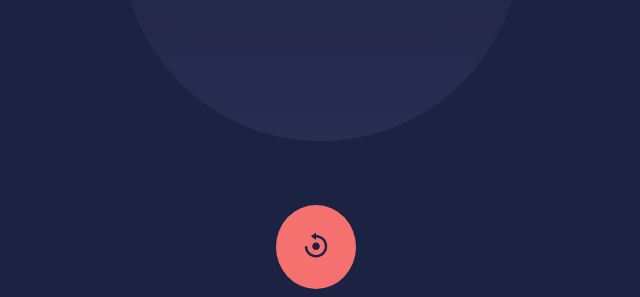
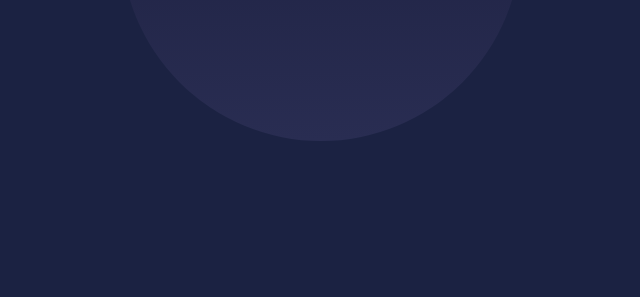
Before and after one commit to CheesePandesal/pomodoro-js, a plain HTML site: page index.html in a window 1280 px wide. Shown: the part 587-884 px from the top of the page, without its empty margins (319-959 px from the left). After the commit the page ends 800 px from the top, so only its background shows below. Drawn offline with nearby package versions, Linux system fonts and the light colour scheme.

Commit message:
Update index.html

```diff
--- a/index.html
+++ b/index.html
@@ -35,24 +35,7 @@
         </div>
       </button>
     </main>
-    <div class="buttons">
-      <button id="reset" class="reset">
-        <svg
-          xmlns="http://www.w3.org/2000/svg"
-          width="30"
-          height="30"
-          viewBox="0 0 24 24"
-          style="fill: rgba(27, 34, 66, 1); transform: ; msfilter: "
-        >
-          <path
-            d="M12 16c1.671 0 3-1.331 3-3s-1.329-3-3-3-3 1.331-3 3 1.329 3 3 3z"
-          ></path>
-          <path
-            d="M20.817 11.186a8.94 8.94 0 0 0-1.355-3.219 9.053 9.053 0 0 0-2.43-2.43 8.95 8.95 0 0 0-3.219-1.355 9.028 9.028 0 0 0-1.838-.18V2L8 5l3.975 3V6.002c.484-.002.968.044 1.435.14a6.961 6.961 0 0 1 2.502 1.053 7.005 7.005 0 0 1 1.892 1.892A6.967 6.967 0 0 1 19 13a7.032 7.032 0 0 1-.55 2.725 7.11 7.11 0 0 1-.644 1.188 7.2 7.2 0 0 1-.858 1.039 7.028 7.028 0 0 1-3.536 1.907 7.13 7.13 0 0 1-2.822 0 6.961 6.961 0 0 1-2.503-1.054 7.002 7.002 0 0 1-1.89-1.89A6.996 6.996 0 0 1 5 13H3a9.02 9.02 0 0 0 1.539 5.034 9.096 9.096 0 0 0 2.428 2.428A8.95 8.95 0 0 0 12 22a9.09 9.09 0 0 0 1.814-.183 9.014 9.014 0 0 0 3.218-1.355 8.886 8.886 0 0 0 1.331-1.099 9.228 9.228 0 0 0 1.1-1.332A8.952 8.952 0 0 0 21 13a9.09 9.09 0 0 0-.183-1.814z"
-          ></path>
-        </svg>
-      </button>
-    </div>
+
 
     <script src="index.js"></script>
   </body>
```
